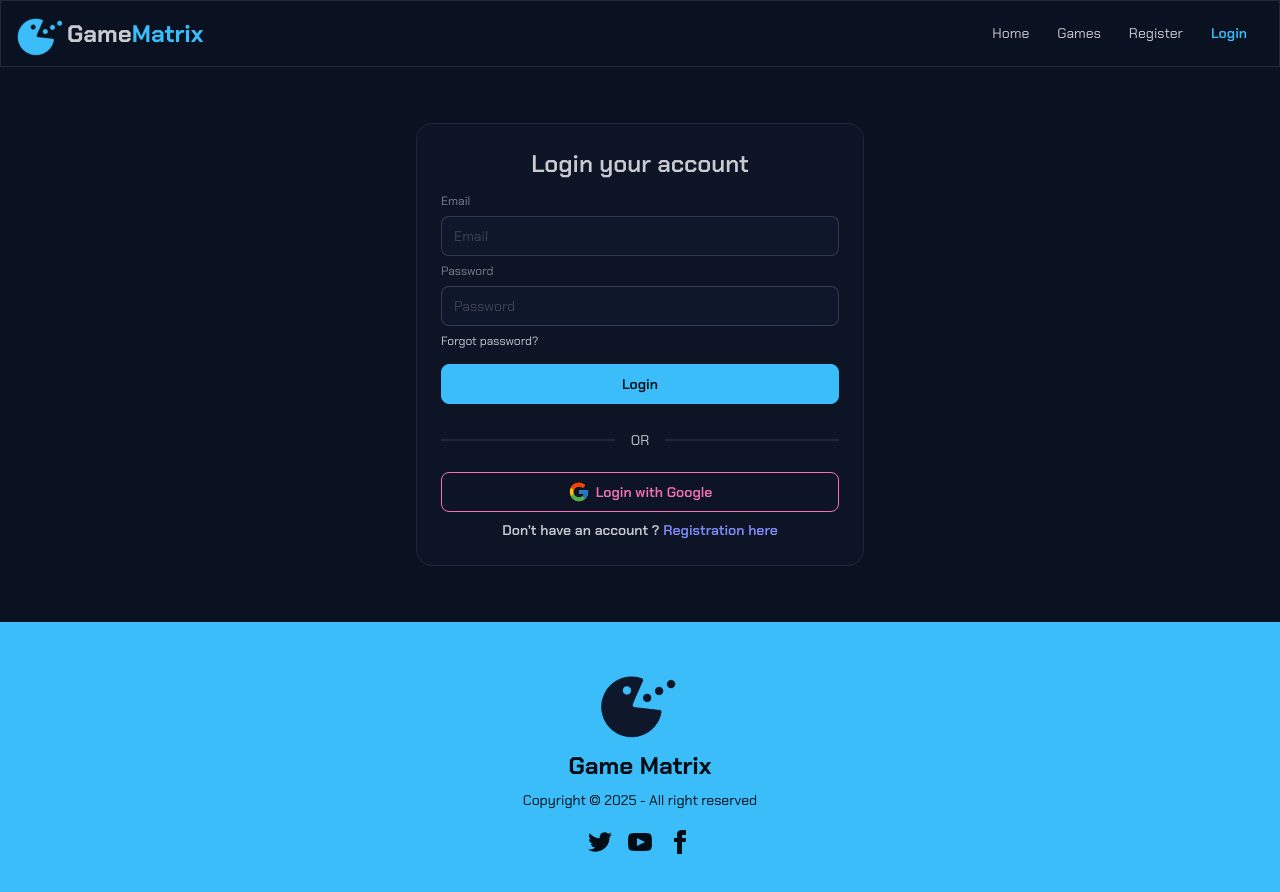
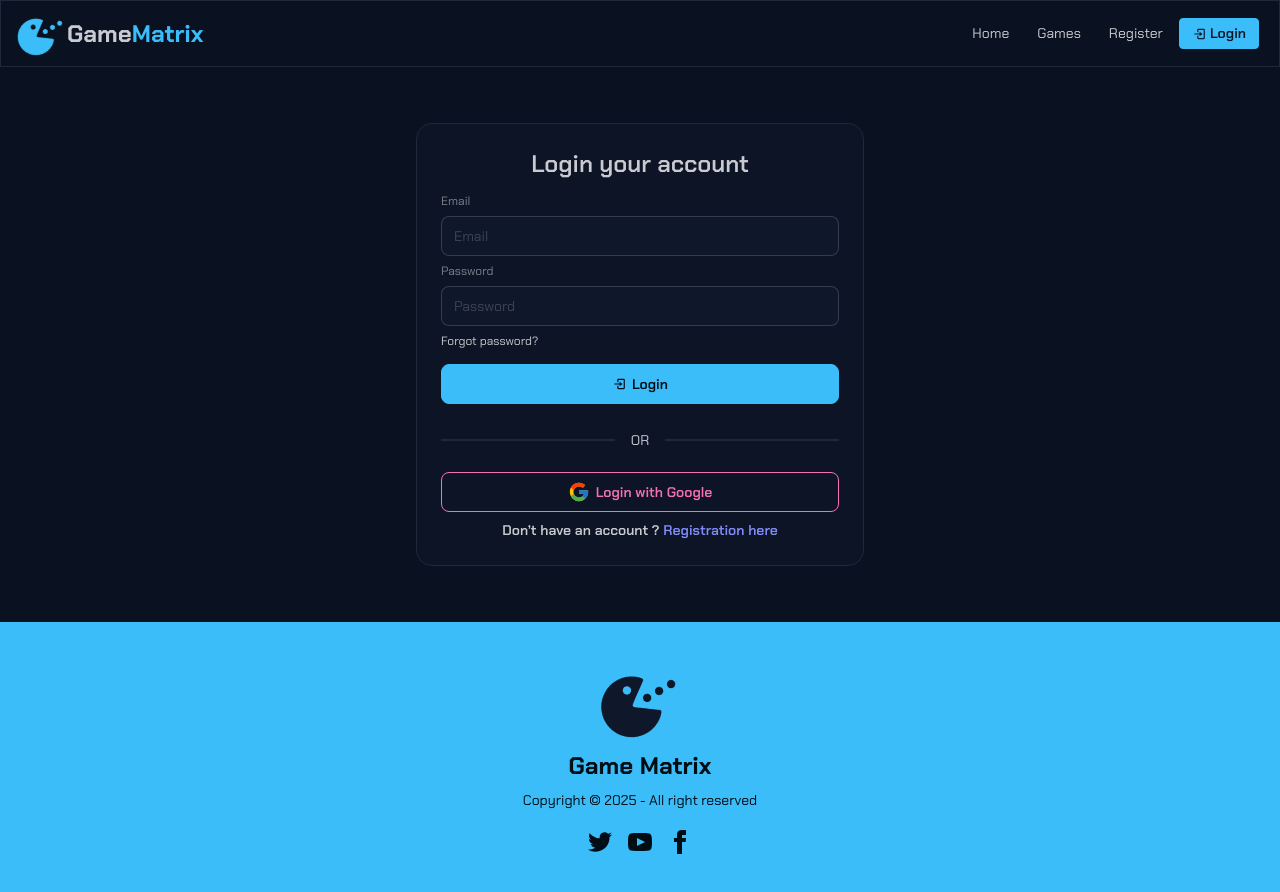
Before and after one commit to sagormajomder/game-matrix, a React (Vite) app: page /auth/login in a window 1280 px wide. Built offline with nearby package versions, Linux system fonts and the light colour scheme; no server answers.

Commit message:
Add motion animations and icons to various components for enhanced UI experience

```diff
--- a/src/components/Header.jsx
+++ b/src/components/Header.jsx
@@ -1,4 +1,5 @@
 import { motion } from "motion/react";
+import { BiLogIn } from "react-icons/bi";
 import { TbLogout } from "react-icons/tb";
 import { Link, NavLink, useNavigate } from "react-router";
 import { toast } from "react-toastify";
@@ -42,14 +43,22 @@ export default function Header() {
               Register
             </NavLink>
           </li>
-          <li>
+          <li className="inline-flex min-[25rem]:hidden sm:inline-block">
+            <motion.button
+              initial={{ scale: 0 }}
+              animate={{ scale: 1 }}
+              whileTap={{ scale: 0.95 }}
+              className="btn btn-primary text-base-100 h-auto rounded-sm px-3 py-1 font-semibold"
+            >
               <NavLink
-              // className="bg-primary text-base-100 rounded-sm px-3 py-1.5 font-semibold"
-              className="rounded-sm"
+                // className="rounded-sm"
                 to="/auth/login"
               >
-              Login
+                <span className="flex items-center justify-center gap-1">
+                  <BiLogIn /> Login
+                </span>
               </NavLink>
+            </motion.button>
           </li>
         </>
       )}
@@ -130,8 +139,29 @@ export default function Header() {
             {links}
           </ul>
         </div>
+
+        {!user && (
           <div className="navbar-end hidden items-center min-[25rem]:flex sm:hidden">
+            <motion.button
+              initial={{ scale: 0 }}
+              animate={{ scale: 1 }}
+              whileTap={{ scale: 0.95 }}
+              className="btn btn-primary text-base-100 h-auto rounded-sm px-3 py-1 font-semibold"
+            >
+              <NavLink
+                // className="rounded-sm"
+                to="/auth/login"
+              >
+                <span className="flex items-center justify-center gap-1">
+                  <BiLogIn /> Login
+                </span>
+              </NavLink>
+            </motion.button>
+          </div>
+        )}
+
         {user && (
+          <div className="navbar-end hidden items-center min-[25rem]:flex sm:hidden">
             <div className="flex items-center gap-4 sm:hidden">
               {isLoading ? (
                 <span className="loading loading-ring loading-xl"></span>
@@ -166,8 +196,8 @@ export default function Header() {
                 </span>
               </motion.button>
             </div>
+          </div>
         )}
-        </div>
       </nav>
     </header>
   );
--- a/src/components/homepage/Newsletter.jsx
+++ b/src/components/homepage/Newsletter.jsx
@@ -1,4 +1,5 @@
 import { motion } from "motion/react";
+import { FaEnvelopeCircleCheck } from "react-icons/fa6";
 import { toast } from "react-toastify";
 import SectionTitle from "../SectionTitle";
 
@@ -46,7 +47,7 @@ to stay updated with fresh game news, tips, and indie releases"
           whileTap={{ scale: 0.97 }}
           className="btn btn-primary w-full sm:basis-1/3"
         >
-          Subscribe
+          <FaEnvelopeCircleCheck /> Subscribe
         </motion.button>
       </form>
     </section>
--- a/src/index.css
+++ b/src/index.css
@@ -13,8 +13,8 @@
   --breakpoint-xs: 30rem;
 }
 
-/* .menu li:not(:last-child) a.active { */
-.menu a.active {
+.menu li:not(:last-child) a.active {
+  /* .menu a.active { */
   @apply text-primary font-semibold;
 }
 
--- a/src/pages/LoginPage.jsx
+++ b/src/pages/LoginPage.jsx
@@ -1,5 +1,7 @@
+import { motion } from "motion/react";
 import { useEffect, useState } from "react";
 import { AiOutlineEye, AiOutlineEyeInvisible } from "react-icons/ai";
+import { BiLogIn } from "react-icons/bi";
 import { Link, useLocation, useNavigate } from "react-router";
 import { toast } from "react-toastify";
 import GoogleLogin from "../components/GoogleLogin";
@@ -65,7 +67,14 @@ export default function LoginPage() {
     <>
       <title>Game Matrix - User Login</title>
       <section className="flex items-center justify-center py-14">
-        <div className="card bg-base-200 w-full max-w-md shrink-0 items-center justify-center border border-gray-800">
+        <motion.div
+          initial={{ scale: 0 }}
+          animate={{ scale: 1 }}
+          transition={{
+            duration: 0.3,
+          }}
+          className="card bg-base-200 w-full max-w-md shrink-0 items-center justify-center border border-gray-800"
+        >
           <div className="card-body w-full max-w-md">
             <h2 className="text-center text-2xl font-semibold">
               Login your account
@@ -123,7 +132,7 @@ export default function LoginPage() {
                 </div>
 
                 <button type="submit" className="btn btn-primary mt-2">
-                  Login
+                  <BiLogIn /> Login
                 </button>
               </fieldset>
             </form>
@@ -139,7 +148,7 @@ export default function LoginPage() {
               </Link>
             </p>
           </div>
-        </div>
+        </motion.div>
       </section>
     </>
   );
--- a/src/pages/ProfilePage.jsx
+++ b/src/pages/ProfilePage.jsx
@@ -1,5 +1,5 @@
 import { motion } from "motion/react";
-import { MdOutlineUpdate } from "react-icons/md";
+import { FaUserEdit } from "react-icons/fa";
 import { Link } from "react-router";
 import { useAuth } from "../contexts/AuthContext";
 
@@ -41,7 +41,7 @@ export default function ProfilePage() {
             </span>
           </div>
           <Link to="/update-profile" className="btn btn-primary">
-            <MdOutlineUpdate /> Update Profile
+            <FaUserEdit /> Update Profile
           </Link>
         </motion.div>
       </section>
--- a/src/pages/ProfileUpdatePage.jsx
+++ b/src/pages/ProfileUpdatePage.jsx
@@ -1,5 +1,6 @@
+import { motion } from "motion/react";
 import { useState } from "react";
-import { ImCheckmark } from "react-icons/im";
+import { FaUserCheck } from "react-icons/fa6";
 import { useNavigate } from "react-router";
 import { toast } from "react-toastify";
 import { useAuth } from "../contexts/AuthContext";
@@ -58,7 +59,14 @@ export default function ProfileUpdatePage() {
     <>
       <title>Game Matrix - Update Profile</title>
       <section className="flex items-center justify-center py-14">
-        <div className="card bg-base-200 w-full max-w-md shrink-0 items-center justify-center border border-gray-800">
+        <motion.div
+          initial={{ scale: 0 }}
+          animate={{ scale: 1 }}
+          transition={{
+            duration: 0.3,
+          }}
+          className="card bg-base-200 w-full max-w-md shrink-0 items-center justify-center border border-gray-800"
+        >
           <div className="card-body w-full max-w-md">
             <h2 className="text-center text-2xl font-semibold">
               Update profile info
@@ -94,12 +102,12 @@ export default function ProfileUpdatePage() {
                 />
 
                 <button type="submit" className="btn btn-primary mt-2">
-                  <ImCheckmark /> Update Info
+                  <FaUserCheck /> Update Info
                 </button>
               </fieldset>
             </form>
           </div>
-        </div>
+        </motion.div>
       </section>
     </>
   );
--- a/src/pages/RegisterPage.jsx
+++ b/src/pages/RegisterPage.jsx
@@ -1,5 +1,7 @@
+import { motion } from "motion/react";
 import { useState } from "react";
 import { AiOutlineEye, AiOutlineEyeInvisible } from "react-icons/ai";
+import { FaUserPlus } from "react-icons/fa6";
 import { Link, useNavigate } from "react-router";
 import { toast } from "react-toastify";
 import GoogleLogin from "../components/GoogleLogin";
@@ -103,7 +105,14 @@ export default function RegisterPage() {
     <>
       <title>Game Matrix - User Registration</title>
       <section className="flex items-center justify-center py-14">
-        <div className="card bg-base-200 w-full max-w-md shrink-0 items-center justify-center border border-gray-800">
+        <motion.div
+          initial={{ scale: 0 }}
+          animate={{ scale: 1 }}
+          transition={{
+            duration: 0.3,
+          }}
+          className="card bg-base-200 w-full max-w-md shrink-0 items-center justify-center border border-gray-800"
+        >
           <div className="card-body w-full max-w-md">
             <h2 className="text-center text-2xl font-semibold">
               Register your account
@@ -190,7 +199,7 @@ export default function RegisterPage() {
                 </p>
 
                 <button type="submit" className="btn btn-primary mt-2">
-                  Register
+                  <FaUserPlus /> Register
                 </button>
               </fieldset>
             </form>
@@ -203,7 +212,7 @@ export default function RegisterPage() {
               </Link>
             </p>
           </div>
-        </div>
+        </motion.div>
       </section>
     </>
   );
--- a/src/pages/ResetPasswordPage.jsx
+++ b/src/pages/ResetPasswordPage.jsx
@@ -1,3 +1,4 @@
+import { motion } from "motion/react";
 import { toast } from "react-toastify";
 import { useAuth } from "../contexts/AuthContext";
 
@@ -28,7 +29,14 @@ export default function ResetPasswordPage() {
     <>
       <title>Game Matrix - Reset Password</title>
       <section className="flex items-center justify-center py-14">
-        <div className="card bg-base-200 w-full max-w-sm shrink-0 border border-gray-800">
+        <motion.div
+          initial={{ scale: 0 }}
+          animate={{ scale: 1 }}
+          transition={{
+            duration: 0.3,
+          }}
+          className="card bg-base-200 w-full max-w-sm shrink-0 border border-gray-800"
+        >
           <div className="card-body">
             <h2 className="text-center text-2xl font-semibold">
               Reset your password
@@ -55,7 +63,7 @@ export default function ResetPasswordPage() {
               </fieldset>
             </form>
           </div>
-        </div>
+        </motion.div>
       </section>
     </>
   );
```
Lines whose indentation alone changed are shown as unchanged.
